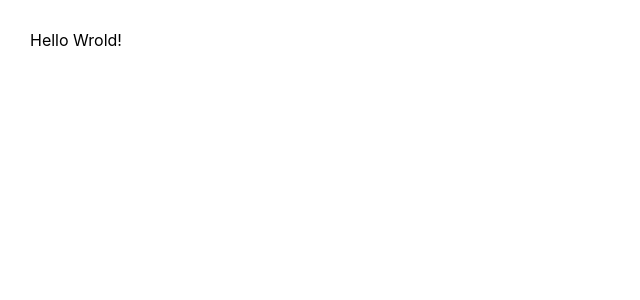
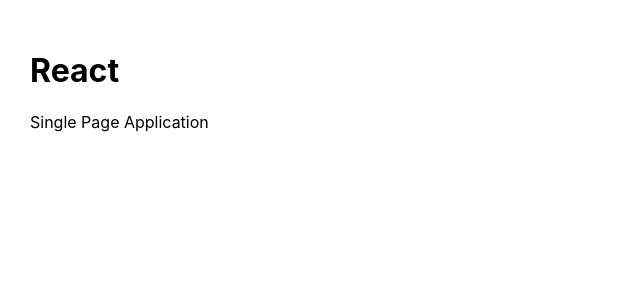
Before and after one commit to wonsc12/my_react_app_20240527, a React (Create React App) app: page / in a window 1280 px wide. Shown: the top 300 px of the page, without its empty margins (0-640 px from the left). Built offline with nearby package versions, Linux system fonts and the light colour scheme.

Commit message:
myheader 컴포넌트 추가

```diff
--- a/src/App.js
+++ b/src/App.js
@@ -11,11 +11,21 @@ function App() {
 }
 */
 
+class Myheader extends Component {
+  render() {
+    return (
+      <header>
+        <h1 class="logo">React</h1>
+        <p>Single Page Application</p>
+      </header>
+    )
+  }
+}
 class App extends Component {
   render() {
     return (
       <div className="App">
-        Hello Wrold!
+        <Myheader></Myheader>
       </div>
     )
   }
```
